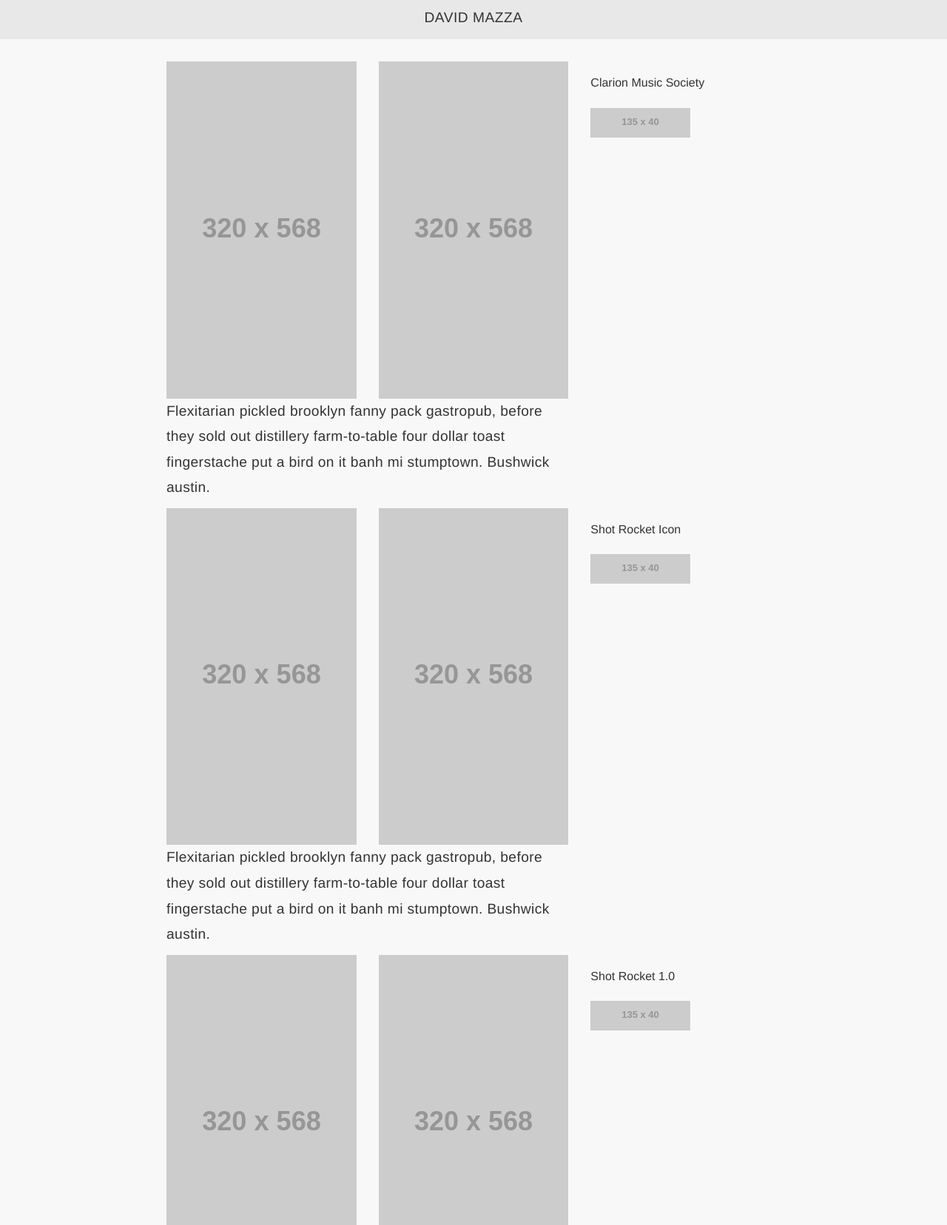
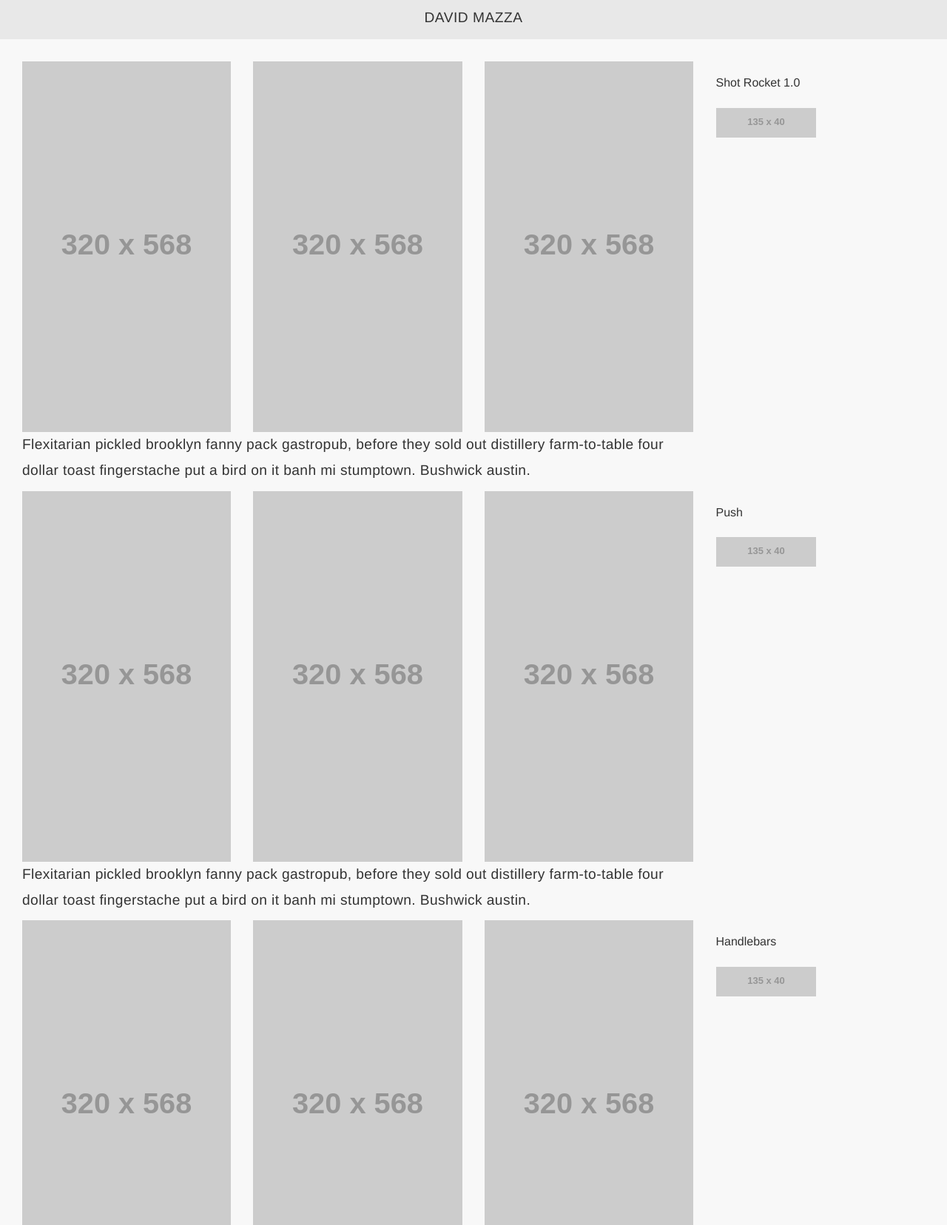
Before and after one commit to dmzza/dmzza, a Jekyll site: the page built from index.html, in a window 1280 px wide, cut to the strip 264-1920 px from the top of the page. Shown: the whole strip at 74% size. Built offline with Jekyll 4.4.1, drawn with Linux system fonts in a browser that asks for light colours; nearby versions of some CDN libraries; some of the changed text lies outside the part shown.

Commit message:
adapt for larger screens

```diff
--- a/_includes/ios.html
+++ b/_includes/ios.html
@@ -1,11 +1,11 @@
 <div class="posts row">
-  {% for post in site.categories.portfolio %}
-    <div class="col-sm-8 col-xs-12">
+  {% for post in site.categories.ios %}
+    <div class="col-lg-9 col-sm-8 col-xs-12">
       <div class="visible-xs">
         <h1>{{ post.title }}</h1>
       </div>
       <div style="overflow-x:scroll; overflow-y: hidden;">
-        <div class="row" style="width:860px;">
+        <div class="row" style="min-width:860px; max-height:568px;">
           {% if post.thumbnail %}
             <img class="col-xs-4" src="https://placehold.it/320x568">
             <img class="col-xs-4" src="https://placehold.it/320x568">
@@ -22,7 +22,7 @@
         <a href="#"><img src="https://placehold.it/135x40"></a>
       </div>
     </div>
-    <div class="col-md-4 hidden-xs">
+    <div class="col-lg-3 col-sm-4 hidden-xs">
       <h1>{{ post.title }}</h1>
       <a href="#"><img src="https://placehold.it/135x40"></a>
     </div>
--- a/css/main.css
+++ b/css/main.css
@@ -61,7 +61,7 @@ img {
 .wrap:after { content:""; display:table; }
 .wrap:after { clear: both; }
 .wrap {
-  max-width: 890px;
+  max-width: 1400px;
   padding: 0 30px;
   margin: 0 auto;
   zoom: 1;
```
